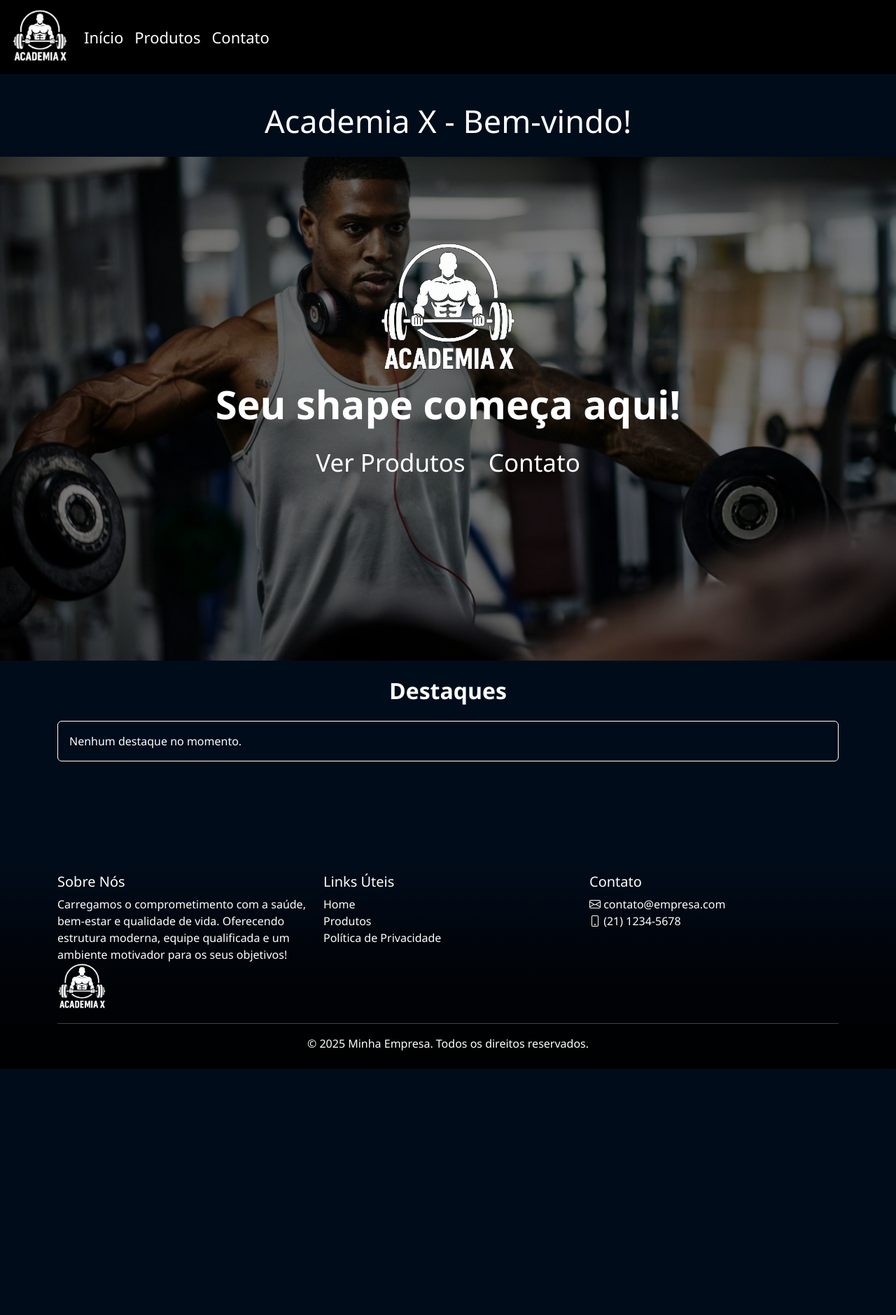
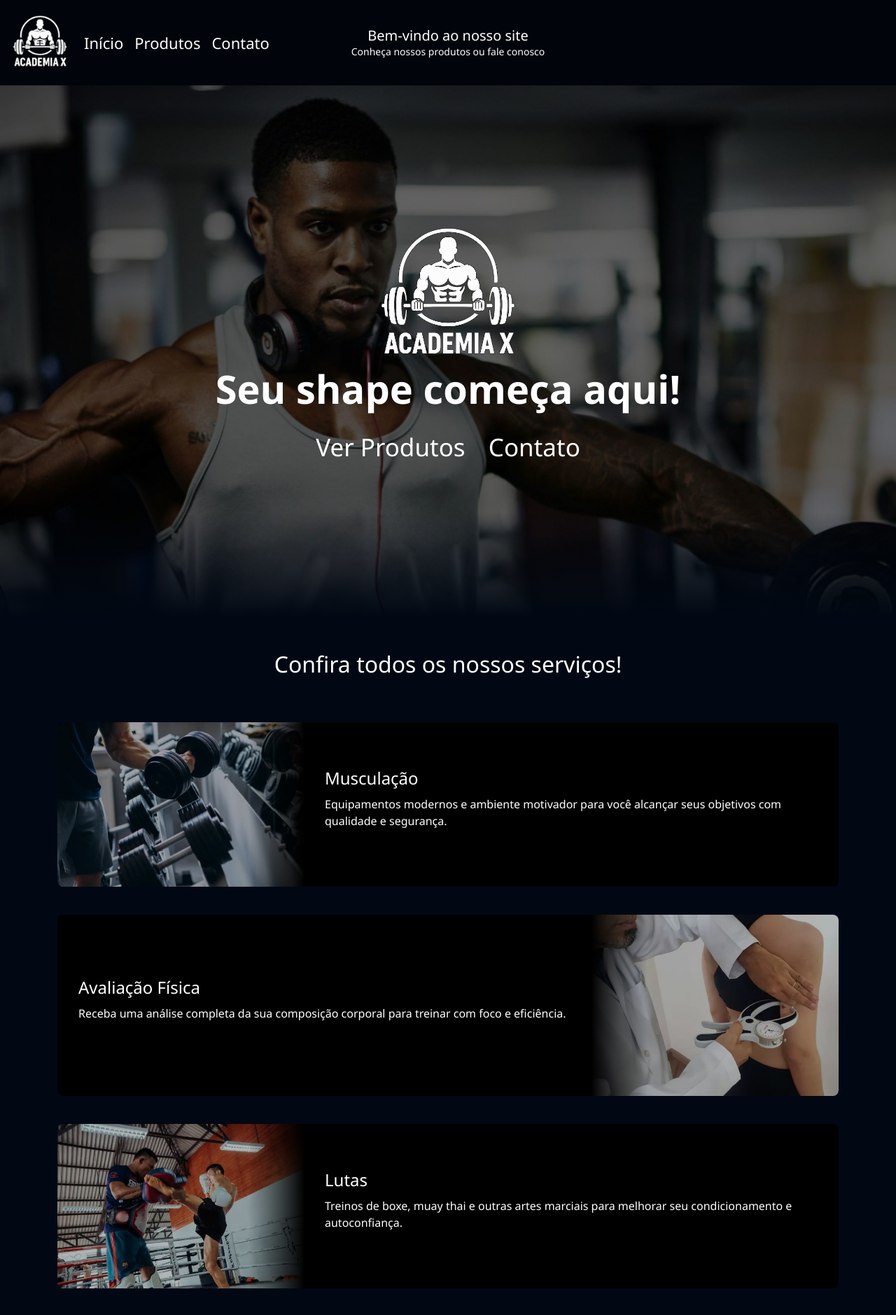
Before and after one commit to pccordeiro16/SENACPython2025, a Django app: page / in a window 1280 px wide. Shown: the top 1879 px of the page at 70% size. Before the commit the page ends 1527 px from the top, so only its background shows below. Run offline with Django 5.2, Linux system fonts and the light colour scheme.

Commit message:
Add files via upload

```diff
--- a/ProjetosDjango/academia/app1/static/app1/css/styles.css
+++ b/ProjetosDjango/academia/app1/static/app1/css/styles.css
@@ -10,66 +9,19 @@ a {
 
 body {
     font-family: 'Segoe UI', sans-serif;
-    background-color: #010c1b;
+    background-color: #010813;
 }
 
-.hero-section {
-    position: relative;
-    width: 100%;
-    min-height: 90vh;
-    background-size: cover;
-    background-position: center;
-    background-repeat: no-repeat;
-    padding: 120px 20px;
-    color: white;
-    overflow: hidden;
-}
 
-.hero-section .overlay{
-    position: absolute;
-    top: 0;
-    left: 0;
-    width: 100%;
-    height: 100%;
-    background-color: rgba(0, 0, 0, 0.5);
-    z-index: 1;
-}
+nav {
+    background-color: #01040a;
 
-.hero-section .content-wrapper {
-    position: relative;
-    z-index: 2;
-    max-width: 800px;
-    margin: 0 auto;
-    padding: 20px;
-}
-
-.hero-section .position-relative {
-    position: relative;
-    z-index: 2;
-}
-
-.product-card {
-    border: none;
-    border-radius: 10px;
-}
-
-.product-card:hover {
-    border: none !important;
-    transform: scale(1.02);
-    transition: transform 0.5s;
-}
-
-.contact-card {
-    border: none;
-    border-radius: 0;
-}
-
-.logo {
+    .nav-logo {
         margin: 5px;
         transition: transform 0.2s;
     }
 
-.logo:hover {
+    .nav-logo:hover {
         transform: scale(1.07);
     }
 
@@ -83,17 +35,60 @@ body {
         padding-left: 10px;
     }
 
+    .navbar .nav-link {
+        padding-left: 10px;
+        padding-right: 10px;
+    }
+
+    .navbar .nav-logo {
+        max-height: 50px;
+    }
+}
+
 .header {
     font-size: 45px;
 }
 
-p {
-    margin-top: 0;
-    margin-bottom: 0rem;
+.hero-section {
+position: relative;
+min-height: 90vh;
+overflow: hidden;
 }
 
-.destaques {
-    color:white;
+.banner-wrapper {
+    position: absolute;
+    top: 0;
+    left: 0;
+    width: 100%;
+    height: 100%;
+    z-index: 0;
+    overflow: hidden;
+}
+
+.banner-img{
+    width: 100vw;
+    height: 145%;
+    object-fit: cover;
+}
+
+.banner-gradient{
+    position: absolute;
+    bottom: 0;
+    width: 100%;
+    height: 150px;
+    background: linear-gradient(to bottom, rgba(0, 0, 0, 0) 0%, #010813 100%);
+}
+
+.banner-content {
+    position: relative;
+    z-index: 2;
+    display: flex;
+    flex-direction: column;
+    justify-content: center;
+    text-align: center;
+    align-items: center;
+    height: 100%;
+    padding: 200px 20px;
 }
 
 
@@ -104,26 +99,106 @@ p {
 }
 
 .redirect:hover {
-    color: #343a40;
+    color: rgba(255, 255, 255, 0.8);
 }
 
-.alert {
-    border-color: white;
-    color: white;
-    background-color: #010c1b;
+h2 {
+    color:white;
 }
 
-.gradient-footer {
-    background: linear-gradient(to top, rgba(0,0,0,1), rgba(0,0,0,0.7), rgba(0,0,0,0));
+.servicos-section{
+    display: flex;
+    flex-direction: column;
+    gap: 40px;
+
+    .servico-box{
+        display: flex;
+        align-items: center;
+        background-color: black;
+        color: white;
+        border-radius: 8px;
+        overflow: hidden;
+        transition: transform 0.3s ease, box-shadow 0.3s ease;
+        cursor: pointer;
+        text-decoration: none;
     }
 
-.list-item {
-    outline: none;
-    box-shadow: none;
+    .servico-box:hover{
+        transform: scale(1.02);
+        box-shadow: 0 0 20px rgba(255, 255, 255, 0.1);
+    }
+
+    .servico-img{
+        flex: 1;
+        position: relative;
+        overflow: hidden;
+    }
+
+    .servico-img::after{
+        content: "";
+        position: absolute;
+        top: 0;
+        bottom: 0;
+        right: -1px;
+        width: 80px;
+        background: linear-gradient(to right, transparent, black);
+        z-index: 1;
+    }
+
+    .reverse .servico-img::after{
+        left: -1px;
+        right: auto;
+        background: linear-gradient(to left, transparent, black);
+    }
+
+    .servico-img img{
+        width: 100%;
+        height: 100%;
+        object-fit: cover;
+        transition: transform 0.3s ease;
+    }
+
+    .servico-box:hover .servico-img img{
+        transform: scale(1.1);
+    }
+
+    .servico-info{
+        flex: 2;
+        padding: 30px;
+        z-index: 2;
+    }
+
+    .servico-info h3{
+        font-size: 24px;
+        margin-bottom: 10px;
+    }
+
+    .servico-info p{
+        font-size: 16px;
+        line-height: 1.5;
+    }
+
+    .reverse{
+        flex-direction: row-reverse;
+    }
+}
+
+.destaques-section{
+    .alert {
+        border: none;
+        color: white;
+        background-color: black;
+    }
 }
 
 .card-title {
     color: white;
+}
+
+.contact-section{
+    .contact-card {
+    border: none;
+    border-radius: 0;
     }
 
     .btn-contact {
--- a/ProjetosDjango/academia/app1/templates/app1/base.html
+++ b/ProjetosDjango/academia/app1/templates/app1/base.html
@@ -20,25 +20,19 @@
 </head>
 
 <body class="d-flex flex-column min-vh-100">
-    <!-- Inclusão da Navbar -->
-    {% include 'app1/partials/navbar.html' %}
+    <!-- Bloco para navbar personalizada -->
+    {% block navbar %}
+        {% include 'app1/partials/navbar.html' %}
+    {% endblock %}
 
-    <!-- Container principal com margem e padding -->
-    <main class="flex-grow-1 my-4">
-        <!-- Bloco de conteúdo principal -->
+    <!-- Conteúdo principal -->
+    <main class="flex-grow-1">
         {% block content %}{% endblock %}
     </main>
 
-    <!-- Inclusão do Footer -->
     {% include 'app1/partials/_footer.html' %}
-
-    <!-- Bootstrap Bundle com Popper -->
     <script src="https://cdn.jsdelivr.net/npm/bootstrap@5.3.0/dist/js/bootstrap.bundle.min.js"></script>
-
-    <!-- Inclusão dos scripts padrão -->
     {% include 'app1/partials/_scripts.html' %}
-
-    <!-- Bloco para JS específico de páginas -->
     {% block extra_js %}{% endblock %}
 </body>
 </html>
--- a/ProjetosDjango/academia/app1/templates/app1/home.html
+++ b/ProjetosDjango/academia/app1/templates/app1/home.html
@@ -2,20 +2,22 @@
 
 {% block title %}Página Inicial{% endblock %}
 
+{% block navbar %}
+    {% with header_title="Bem-vindo ao nosso site" header_subtitle="Conheça nossos produtos ou fale conosco"  %}
+        {% include 'app1/partials/navbar.html' %}
+    {% endwith %}
+{% endblock %}
+
 {% block content %}
-
-<!-- Header personalizado para a home -->
-{% with "Bem-vindo ao nosso site" as header_title %}
-{% with "Conheça nossos produtos ou fale conosco" as header_subtitle %}
-    {% include 'app1/partials/_header.html' %}
-{% endwith %}
-{% endwith %}
 
 {% load static %}
 
-<section class="hero-section text-center text-white mb-4" style='background-image: url({% static "app1/img/banner-01.jpg" %});'>
-    <div class="overlay"></div>
-    <div class="position-relative z-2">
+<section class="hero-section text-white mb-4">
+    <div class="banner-wrapper">
+        <img src="{% static 'app1/img/banner-01.jpg' %}" alt="Banner" class="banner-img">
+        <div class="banner-gradient"></div>
+    </div>
+    <div class="banner-content text-center">
         <img src="{% static 'app1/img/IMG_5571.png' %}" alt="Logo" width="200">
         <h1 class="display-4 fw-bold mb-4">Seu shape começa aqui!</h1>
         <p class="lead">
@@ -25,9 +27,50 @@
     </div>
 </section>
 
+<section class="servicos-section container my-5">
+    <h2 class="text-white text-center mb-4">Confira todos os nossos serviços!</h2>
+
+    <a href="#" class="servico-box">
+        <div class="servico-img">
+            <img src="{% static 'app1/img/servico-01.jpg' %}" alt="Serviço 1">
+        </div>
+        <div class="servico-info">
+            <h3>Musculação</h3>
+            <p>Equipamentos modernos e ambiente motivador para você alcançar seus objetivos com qualidade e segurança.</p>
+        </div>
+    </a>
+    <a href="#" class="servico-box reverse">
+        <div class="servico-img">
+            <img src="{% static 'app1/img/servico-02.jpg' %}" alt="Serviço 2">
+        </div>
+        <div class="servico-info">
+            <h3>Avaliação Física</h3>
+            <p>Receba uma análise completa da sua composição corporal para treinar com foco e eficiência.</p>
+        </div>
+    </a>
+    <a href="#" class="servico-box">
+        <div class="servico-img">
+            <img src="{% static 'app1/img/servico-03.jpg' %}" alt="Serviço 3">
+        </div>
+        <div class="servico-info">
+            <h3>Lutas</h3>
+            <p>Treinos de boxe, muay thai e outras artes marciais para melhorar seu condicionamento e autoconfiança.</p>
+        </div>
+    </a>
+    <a href="#" class="servico-box reverse">
+        <div class="servico-img">
+            <img src="{% static 'app1/img/servico-04.png' %}" alt="Serviço 4">
+        </div>
+        <div class="servico-info">
+            <h3>Aulas Coletivas</h3>
+            <p>Participe de aulas dinâmicas como funcional, alongamento e dança, tudo em grupo e com muita energia.</p>
+        </div>
+    </a>
+</section>
+
 <div class="container mt-4">
-    <section class="destaques mb-5">
-        <h2 class="destaques text-center mb-4 fw-bold">Destaques</h2>
+    <section class="destaques-section mb-5">
+        <h2 class="destaques text-center mb-4">Destaques</h2>
         <div class="row g-4">
             {% for produto in destaques %}
             <div class="col-md-4">
--- a/ProjetosDjango/academia/app1/templates/app1/partials/_footer.html
+++ b/ProjetosDjango/academia/app1/templates/app1/partials/_footer.html
@@ -5,15 +5,14 @@
     <div class="container py-4">
         <div class="row">
             <!-- Seção About -->
-            <div class="col-md-4">
+            <div class="col-12 col-md-3">
                 <h5>Sobre Nós</h5>
                 <p>Carregamos o comprometimento com a saúde, bem-estar e qualidade de vida.
                     Oferecendo estrutura moderna, equipe qualificada e um ambiente motivador para os seus objetivos! </p>
-                <img src="{% static 'app1/img/IMG_5571.png' %}" alt="Logo" width="70">
             </div>
 
             <!-- Links Rápidos -->
-            <div class="col-md-4">
+            <div class="col-12 col-md-3">
                 <h5>Links Úteis</h5>
                 <ul class="list-unstyled">
                     <li><a href="{% url 'home' %}" class="list-item text-white">Home</a></li>
@@ -23,17 +22,25 @@
             </div>
 
             <!-- Contato -->
-            <div class="col-md-4">
+            <div class="col-12 col-md-3">
                 <h5>Contato</h5>
                 <ul class="list-unstyled">
-                    <li><i class="bi bi-envelope"></i> contato@empresa.com</li>
+                    <li><i class="bi bi-envelope"></i> contatoax@gmail.com</li>
                     <li><i class="bi bi-phone"></i> (21) 1234-5678</li>
                 </ul>
+            </div>
+            <div class="col-12 col-md-3 border-start border-light ps-3 mt-4 mt-md-0 d-flex align-items-center justify-content-center">
+                <a href="{% url 'home' %}" class="me-3">
+                    <img src="{% static 'app1/img/IMG_5571.png' %}" alt="Logo Academia X" width="100">
+                </a>
+                <a href="https://www.gsuplementos.com.br/">
+                    <img src="{% static 'app1/img/growth_logo.png' %}" target="_blank" rel="noopener noreferrer" alt="Logo Growth Suplementos" width="100">
+                </a>
             </div>
         </div>
         <hr class="bg-light">
         <div class="text-center">
-            <p class="mb-0">&copy; {% now "Y" %} Minha Empresa. Todos os direitos reservados.</p>
+            <p class="mb-0">&copy; {% now "Y" %} Academia X. Todos os direitos reservados.</p>
         </div>
     </div>
 </footer>
--- a/ProjetosDjango/academia/app1/templates/app1/partials/navbar.html
+++ b/ProjetosDjango/academia/app1/templates/app1/partials/navbar.html
@@ -1,15 +1,16 @@
 {% load static %}
 
-<nav class="navbar navbar-expand-lg navbar-dark bg-black">
-    <div class="container-fluid">
-        <!-- <a class="navbar-brand" href="{% url 'home' %}">Academia X</a> -->
+<nav class="navbar navbar-expand-lg navbar-dark py-3">
+    <div class="container-fluid d-flex justify-content-between align-items-center">
+
+        <div class="d-flex align-items-center">
+            <!-- Logo -->
             <a href="{% url 'home' %}">
-            <img src="{% static 'app1/img/IMG_5571.png' %}" alt="Logo" width="80" class="logo">
+                <img src="{% static 'app1/img/IMG_5571.png' %}" alt="Logo" width="80" class="nav-logo">
             </a>
-        <button class="navbar-toggler" type="button" data-bs-toggle="collapse" data-bs-target="#navbarNav">
-            <span class="navbar-toggler-icon"></span>
-        </button>
-        <div class="collapse navbar-collapse" id="navbarNav">
+
+            <!-- Links -->
+            <div class="collapse navbar-collapse show" id="navbarNav">
                 <ul class="navbar-nav">
                     <li class="nav-item">
                         <a class="nav-link" href="{% url 'home' %}">Início</a>
@@ -23,4 +24,16 @@
                 </ul>
             </div>
         </div>
+
+        <!-- Texto Central -->
+        <div class="text-center text-white mx-auto position-absolute start-50 translate-middle-x">
+            <h5 class="mb-0">{{ header_title|default:"Academia X - Bem-vindo!" }}</h5>
+            <small class="d-block">{{ header_subtitle|default:"" }}</small>
+        </div>
+
+        <!-- Toggler (pra manter a responsividade) -->
+        <button class="navbar-toggler" type="button" data-bs-toggle="collapse" data-bs-target="#navbarNav">
+            <span class="navbar-toggler-icon"></span>
+        </button>
+    </div>
 </nav>
```
Also changed, not shown: other parts of ProjetosDjango/academia/app1/static/app1/css/styles.css (+37 -1 lines), ProjetosDjango/academia/app1/templates/app1/contatos.html (+8 -7 lines), ProjetosDjango/academia/app1/templates/app1/produtos.html (+8 -7 lines), ProjetosDjango/academia/app1/static/app1/img/IMG_5572.PNG (added), ProjetosDjango/academia/app1/static/app1/img/IMG_5573.PNG (added), ProjetosDjango/academia/app1/static/app1/img/banner-01.jpg, ProjetosDjango/academia/app1/static/app1/img/growth_logo.png (added), ProjetosDjango/academia/app1/static/app1/img/servico-01.jpg (added), ProjetosDjango/academia/app1/static/app1/img/servico-02.jpg (added), ProjetosDjango/academia/app1/static/app1/img/servico-03.jpg (added), ProjetosDjango/academia/app1/static/app1/img/servico-04.png (added). Lines whose indentation alone changed are shown as unchanged.
